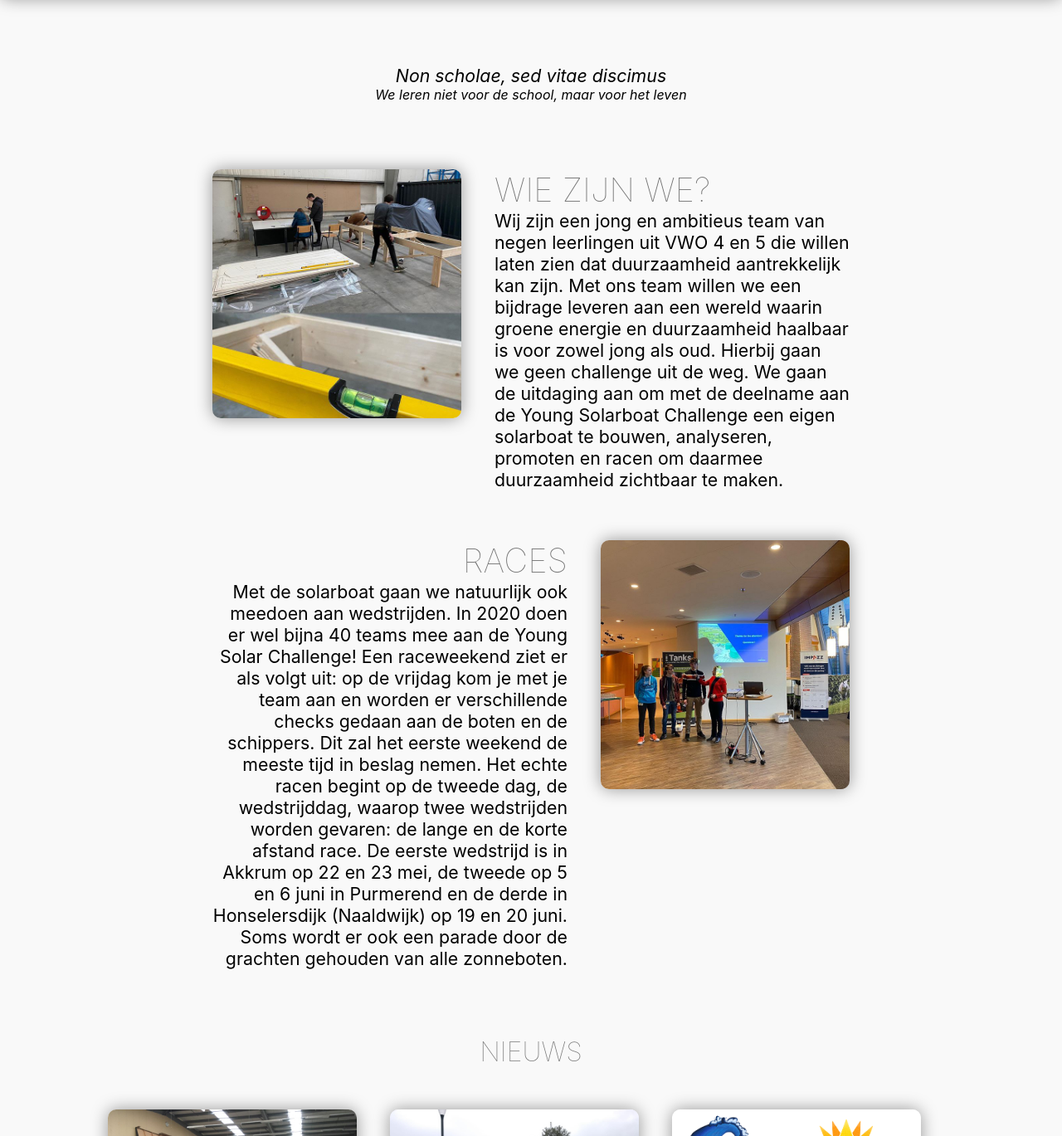
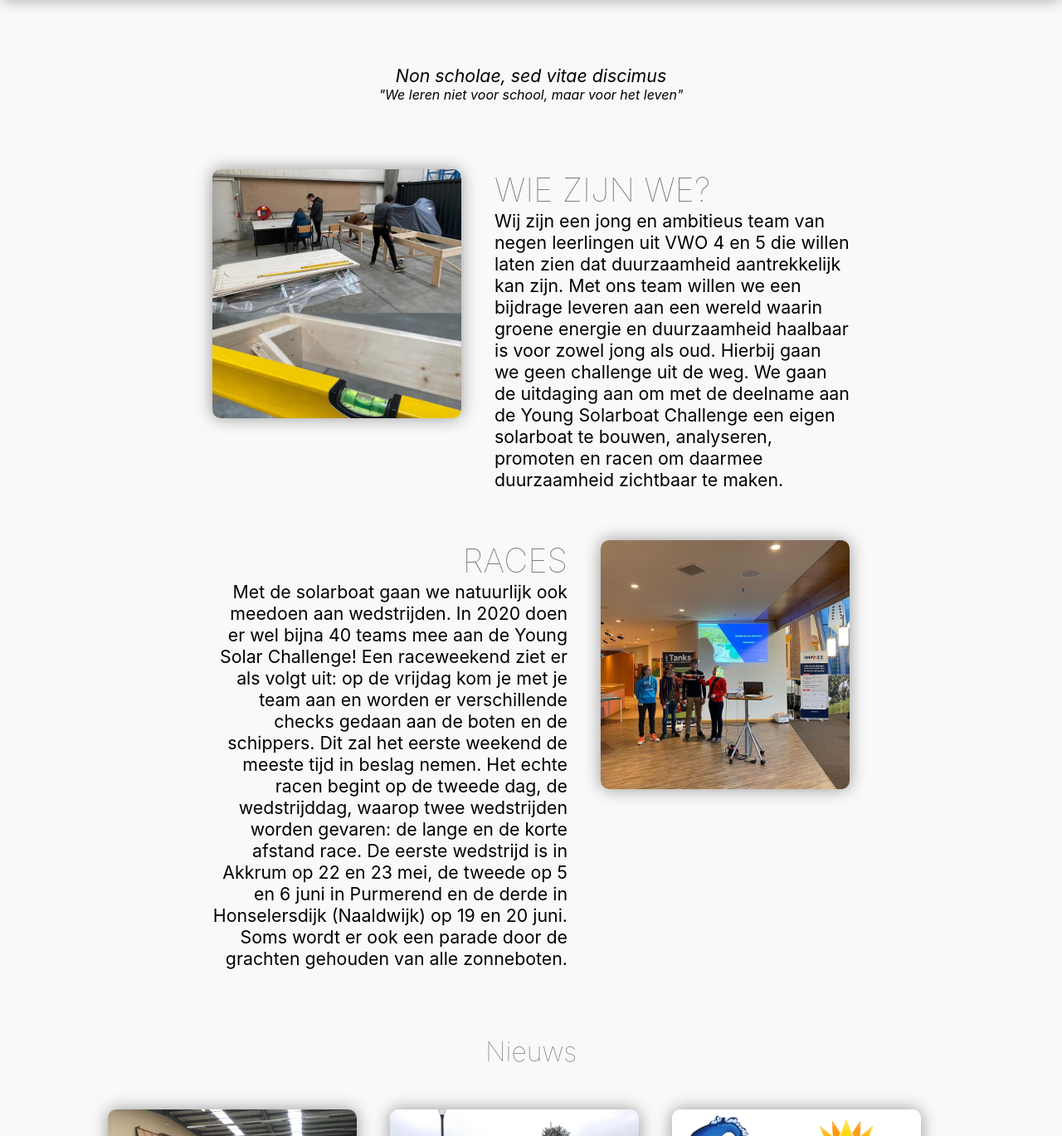
Before and after one commit to YoungSolarChallengeRaai/youngsolarchallengeraai.github.io, a Jekyll site: the page built from index.html, in a window 1280 px wide. Shown: the part 352-1721 px from the top of the page at 83% size. Built offline with Jekyll 4.4.1, drawn with Linux system fonts in a browser that asks for light colours.

Commit message:
Fixed style sheets.

```diff
--- a/404.html
+++ b/404.html
@@ -1,7 +1,7 @@
 ---
 layout: base
 permalink: /404.html
-"title": 404
+title: "Pagina Niet Gevonden"
 ---
 
 <div class="page-404">
--- a/_includes/head.html
+++ b/_includes/head.html
@@ -7,7 +7,16 @@
     <link rel="stylesheet" href="/style/footer.css">
     <link rel="stylesheet" href="/style/header.css">
 
-    <link rel="stylesheet" href="/style/{{page.title}}.css">
+    <link rel="stylesheet" href="/style/404.css">
+    <link rel="stylesheet" href="/style/footer.css">
+    <link rel="stylesheet" href="/style/header.css">
+    <link rel="stylesheet" href="/style/home.css">
+    <link rel="stylesheet" href="/style/leden.css">
+    <link rel="stylesheet" href="/style/nieuws.css">
+    <link rel="stylesheet" href="/style/sponsoren.css">
+    <link rel="stylesheet" href="/style/style.css">
+    <link rel="stylesheet" href="/style/word-sponsor.css">
+    <!-- <link rel="stylesheet" href="/style/game.css"> -->
 
     {% for style in page.ExtraStyles %}
     <link rel="stylesheet" href="/style/{{style}}.css">
--- a/index.html
+++ b/index.html
@@ -7,9 +7,8 @@
 
 <div class="home">
 
-    <p class="quote">Non scholae, sed vitae discimus
-    </p>
-    <p class="sub-quote">We leren niet voor de school, maar voor het leven</p>
+    <p class="quote">Non scholae, sed vitae discimus</p>
+    <p class="sub-quote">"We leren niet voor school, maar voor het leven"</p>
     <!-- INFO -->
     <div class="info-containers">
         <div class="container left">
```
Also changed, not shown: style/word-sponsor.css (renamed from style/Word Sponsor.css).
